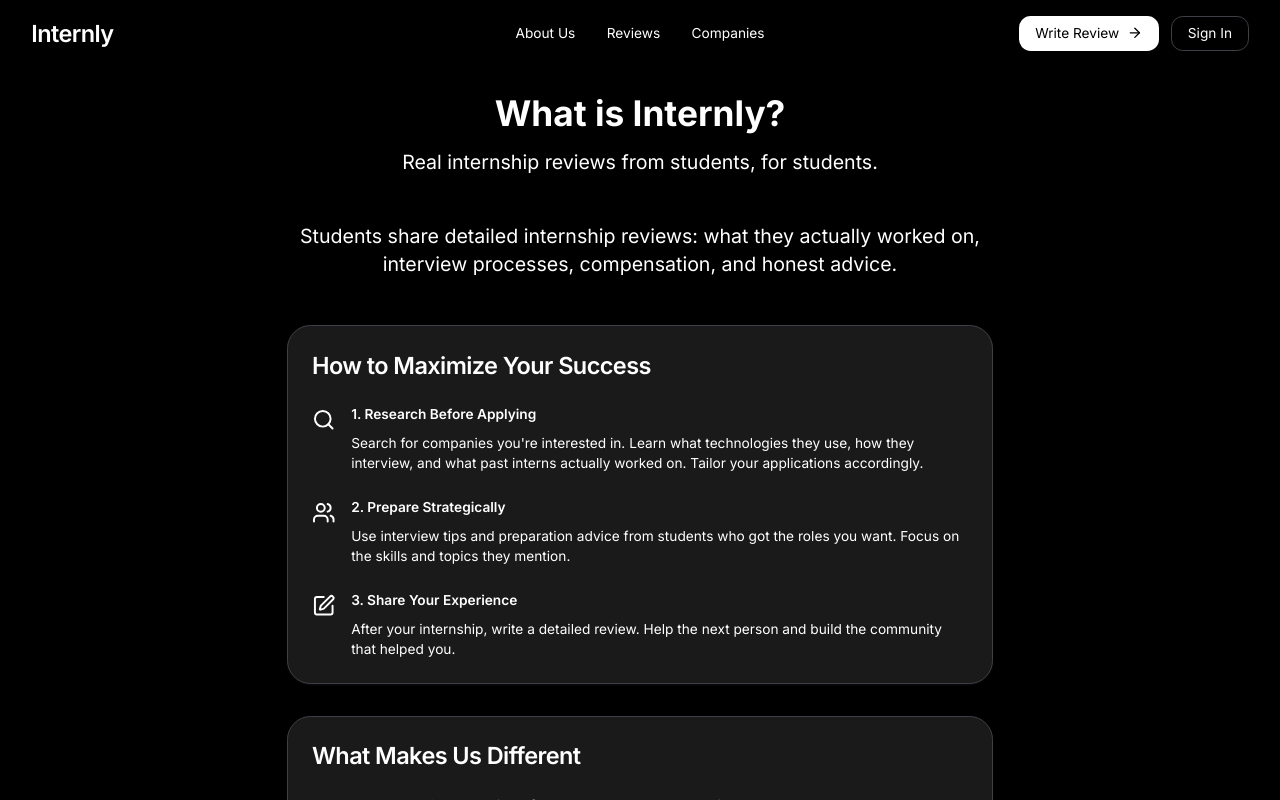
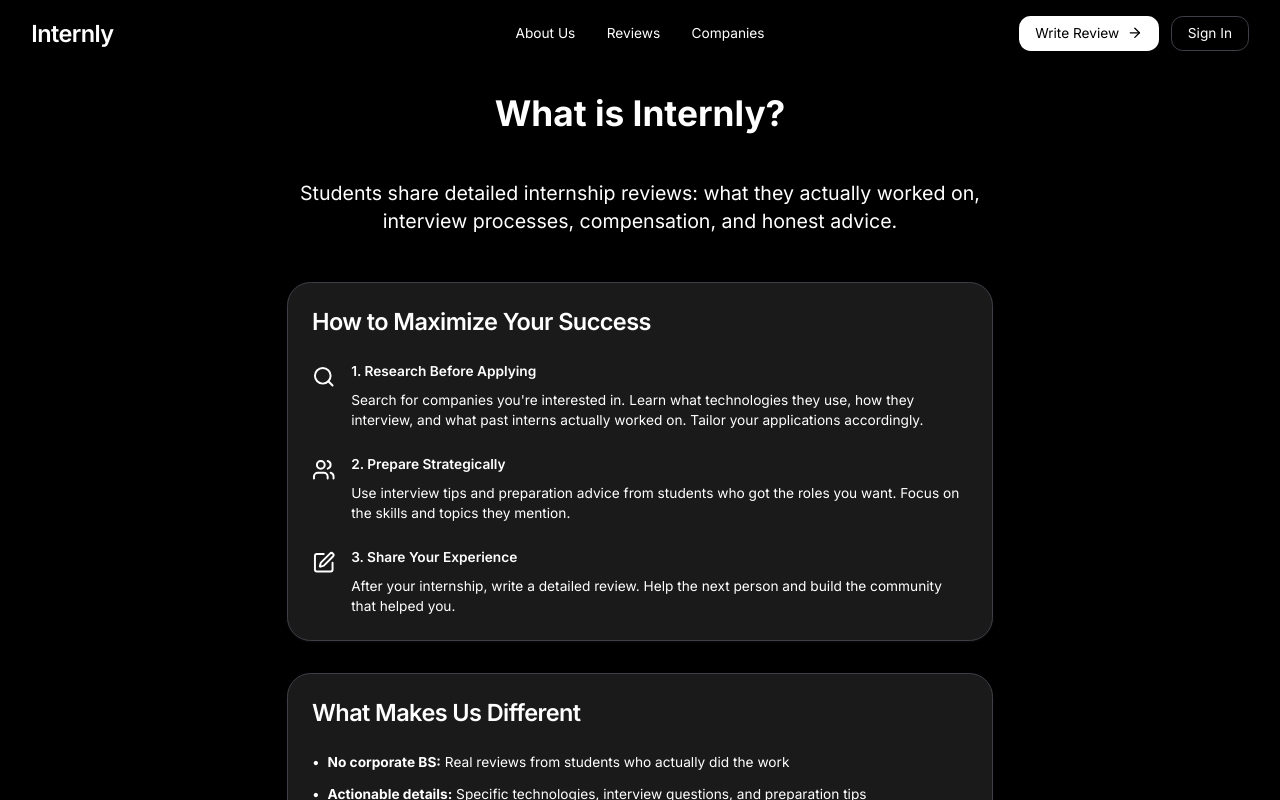
Before and after one commit to internly-app/internly, a Next.js app in the folder frontend/: page /about in a window 1280 px wide. Shown: the top 800 px of the page. Built offline with nearby package versions, Linux system fonts and the light colour scheme; no server answers.

Commit message:
removed fluff

```diff
--- a/frontend/src/app/about/page.tsx
+++ b/frontend/src/app/about/page.tsx
@@ -49,9 +49,6 @@ export default function AboutPage() {
           <h1 className="text-4xl font-bold mb-4 text-foreground">
             What is Internly?
           </h1>
-          <p className="text-xl text-muted-foreground">
-            Real internship reviews from students, for students.
-          </p>
         </motion.div>
 
         {/* What is Internly */}
```
